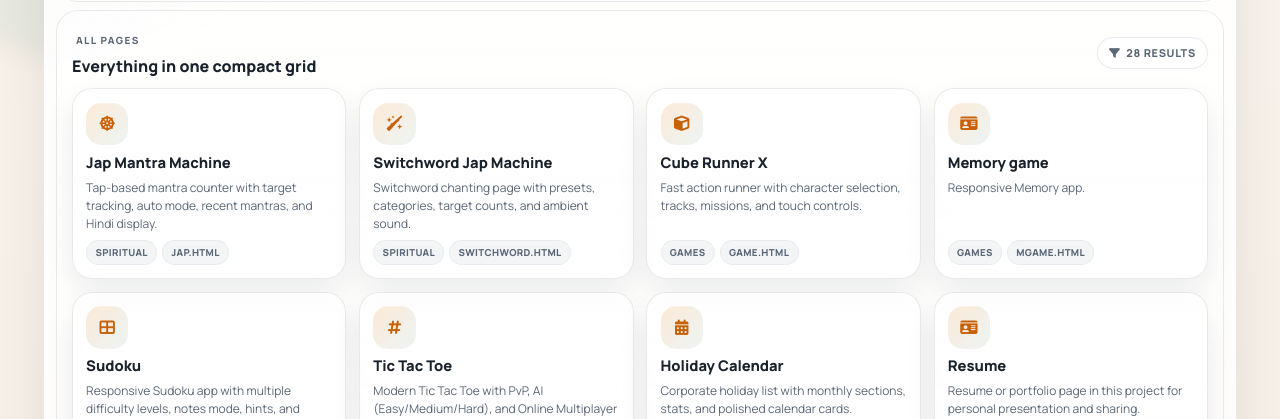
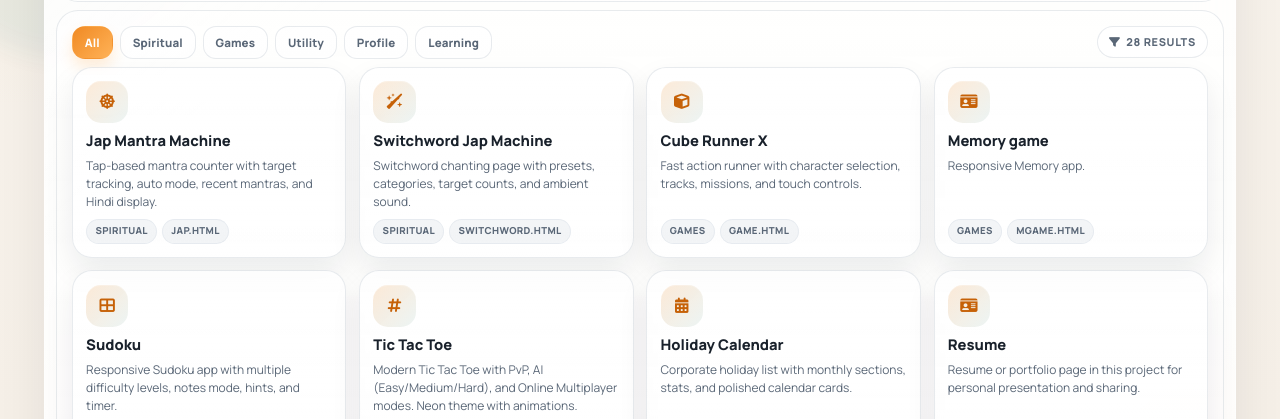
Before and after one commit to chamanrastogi/jap, a plain HTML site: page index.html in a window 1280 px wide. Shown: the part 677-1096 px from the top of the page. Drawn offline with nearby package versions, Linux system fonts and the light colour scheme.

Commit message:
Improve index page

```diff
--- a/index.html
+++ b/index.html
@@ -700,7 +700,7 @@
             <i class="fas fa-search"></i>
             <input id="searchInput" type="text" class="form-control" placeholder="Search pages, categories, features..." oninput="renderApps()" />
           </div>
-          <div class="cat-tabs" id="categoryTabs"></div>
+
         </div>
 
         <div class="timer-badge">
@@ -807,10 +807,10 @@
 
       <section class="section-panel" id="apps">
         <div class="d-flex justify-content-between align-items-center gap-2 mb-2 flex-wrap">
-          <div>
-            <span class="section-title mb-1"><i class="fas fa-grid-2 me-1"></i>All pages</span>
-            <div class="section-heading mt-1">Everything in one compact grid</div>
-          </div>
+
+          <div class="d-flex">
+            <div class="cat-tabs" id="categoryTabs"></div>
+           </div>
           <div class="results-pill">
             <i class="fas fa-filter"></i>
             <span id="resultsLabel">0 results</span>
```
